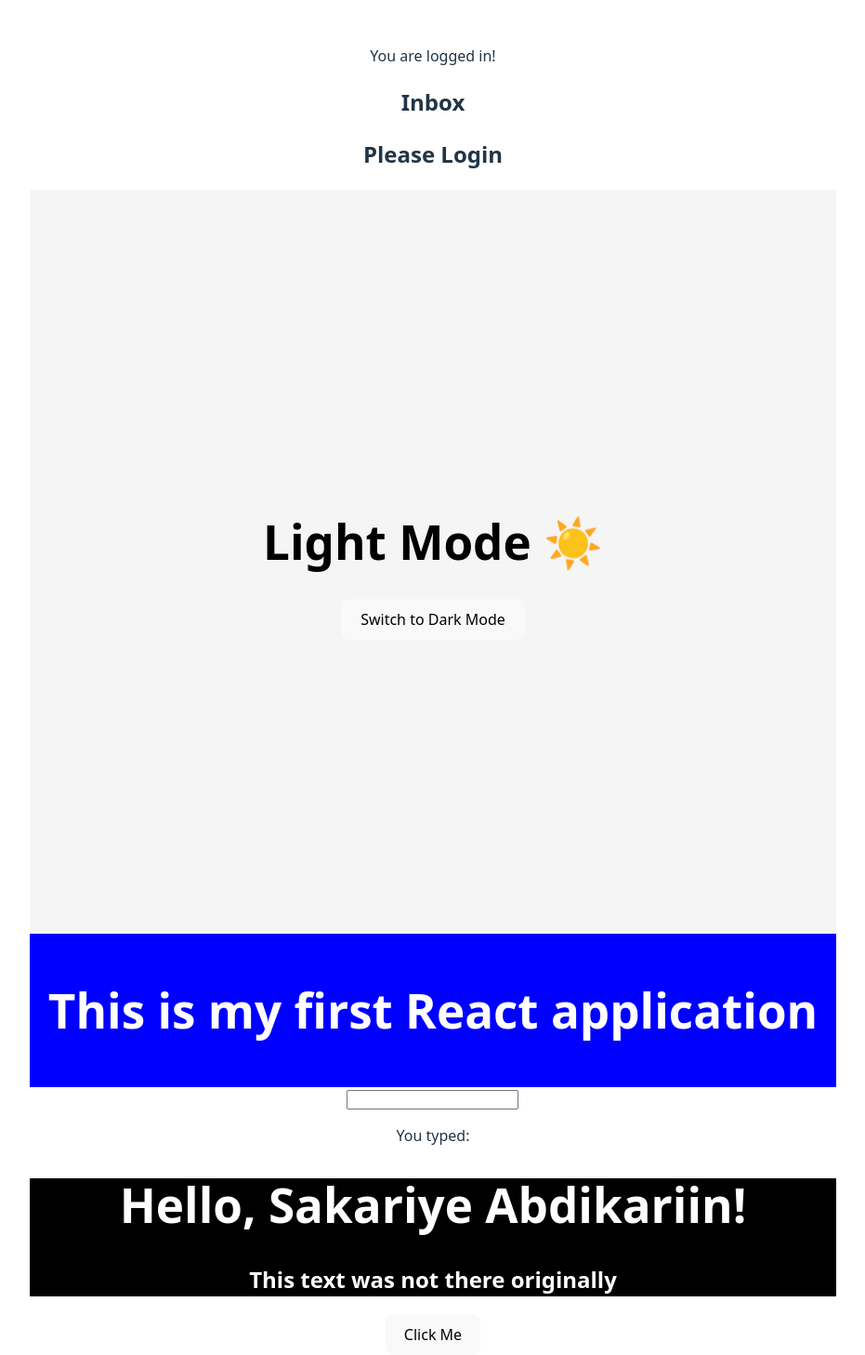
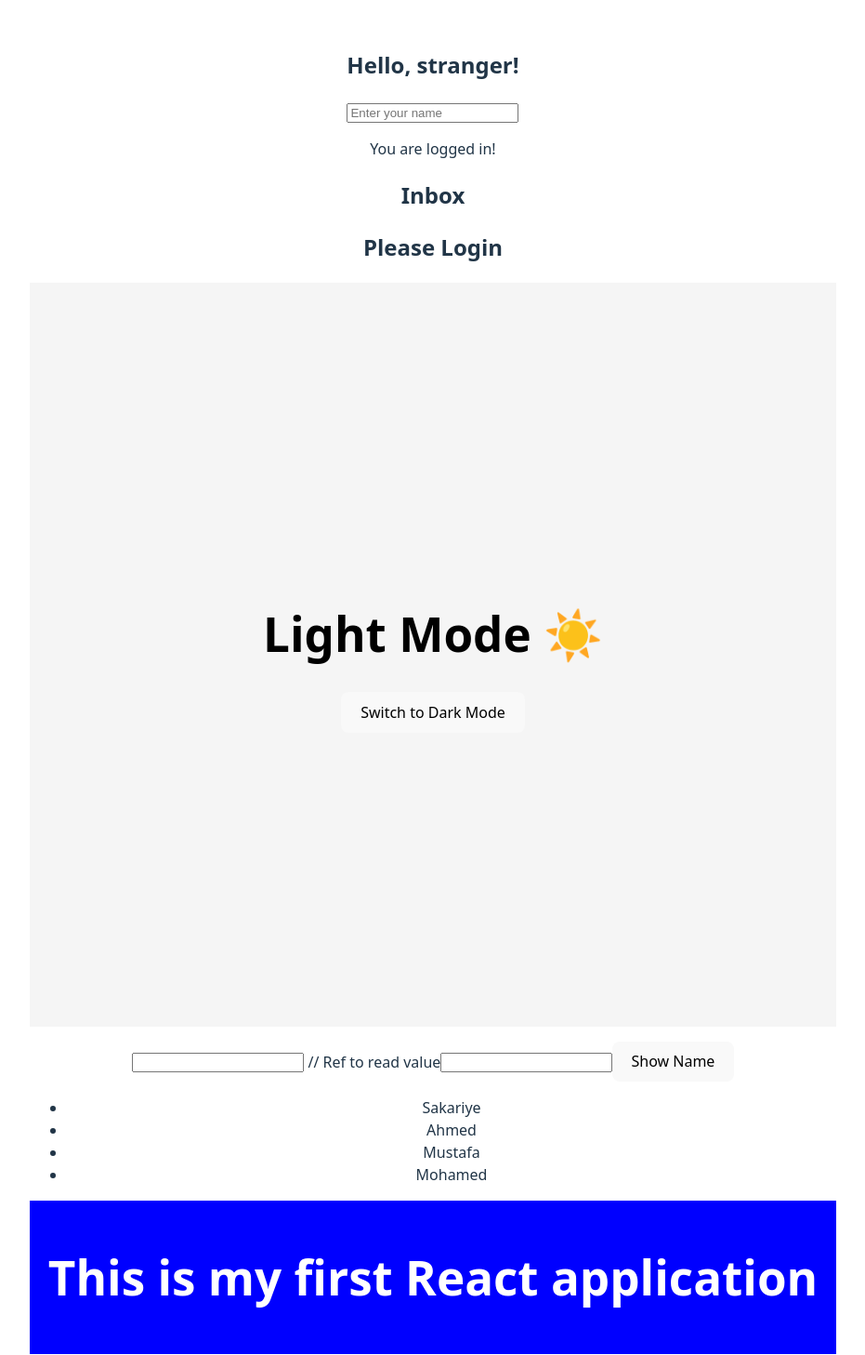
Before and after one commit to ZakariyaAbdikariin/Sakariye-react-app, a React (Vite) app: page / in a window 1280 px wide. Shown: the top 1457 px of the page at 93% size, without its empty margins (174-1105 px from the left). Built offline with nearby package versions, Linux system fonts and the light colour scheme.

Commit message:
I added Forms using Controlled and Uncontrolled Components

```diff
--- a/src/App.jsx
+++ b/src/App.jsx
@@ -5,17 +5,23 @@ import Dashboard from "./components/Dashboard";
 import Greeting from "./components/Greeting";
 import Header from "./components/Header";
 import Inputer from "./components/Inputer";
+import NameForm from "./components/NameForm";
 import Notification from "./components/Notification";
 import ThemeToggle from "./components/ThemeSwitcher";
+import UncontrolledComponents from "./components/UncontrolledComponents";
+import UserList from "./components/UserList";
 import WelcomeMessage from "./components/WelcomeMessage";
 
 function App() {
   return (
     <>
+      <NameForm />
       <Dashboard isLoggedIn={true} />
       <Notification hasMessage={false} />
       <WelcomeMessage isLoggedIn={false} />
       <ThemeToggle />
+      <UncontrolledComponents />
+      <UserList />
       <Header />
       <Inputer />
       <Greeting name="Sakariye" surname="Abdikariin" />
--- /dev/null
+++ b/src/components/NameForm.jsx
@@ -0,0 +1,24 @@
+import { useState } from "react";
+
+function NameForm() {
+  const [name, setName] = useState ('');
+
+  const handleChange = (e) => {
+    setName(e.target.value);
+  };
+
+  return (
+    <div>
+        <h2>Hello, {name || 'stranger'}!</h2>
+        <input
+        type="text"
+        value={name}
+        onChange={handleChange}
+        placeholder="Enter your name"
+        />
+
+    </div>
+
+  );
+}
+export default NameForm;
--- /dev/null
+++ b/src/components/UncontrolledComponents.jsx
@@ -0,0 +1,26 @@
+import { useRef, useState } from "react";
+
+function UncontrolledComponents() {
+  const inputRef = useRef();
+  const [surname, setSurName] = useState("");
+
+  const handleSubmit = (e) => {
+    // alert("Entered Name: " + inputRef.current.value);
+    setSurName(e.target.value);
+
+
+  }
+  return (
+    <div>
+        <p>{surname}</p>
+       <input type="text" ref={inputRef} /> // Ref to read value
+        <input type="text" onChange={handleSubmit}/>
+
+      <button onClick={handleSubmit}>Show Name</button>
+
+
+    </div>
+
+  );
+}
+export default UncontrolledComponents;
--- /dev/null
+++ b/src/components/UserList.jsx
@@ -0,0 +1,12 @@
+function UserList() {
+  const users = ["Sakariye", "Ahmed", "Mustafa", "Mohamed"];
+
+  return (
+    <ul>
+      {users.map((users, index) => (
+        <li key={index}>{users}</li>
+      ))}
+    </ul>
+  );
+}
+export default UserList
```
